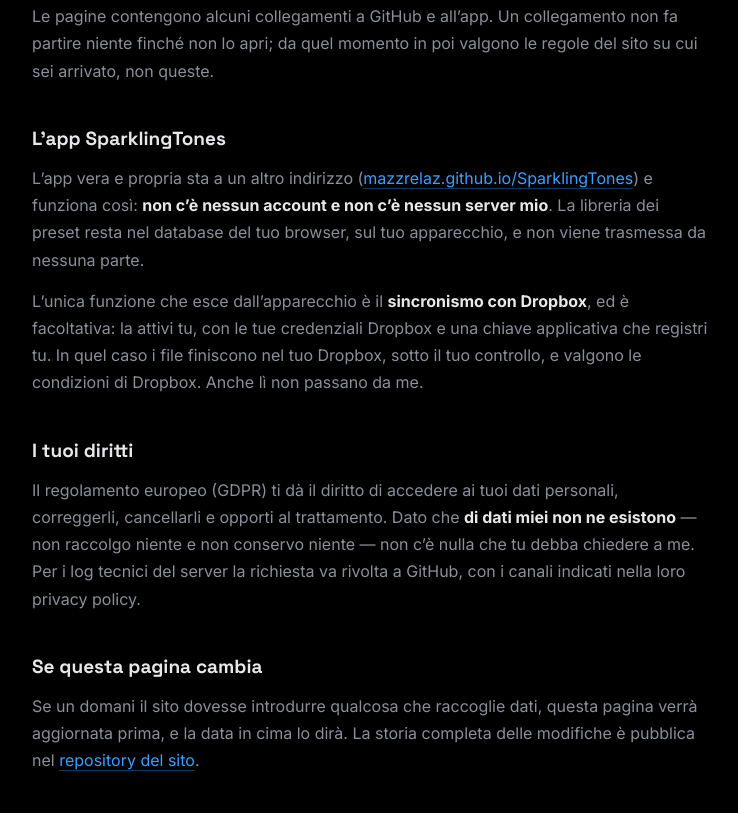
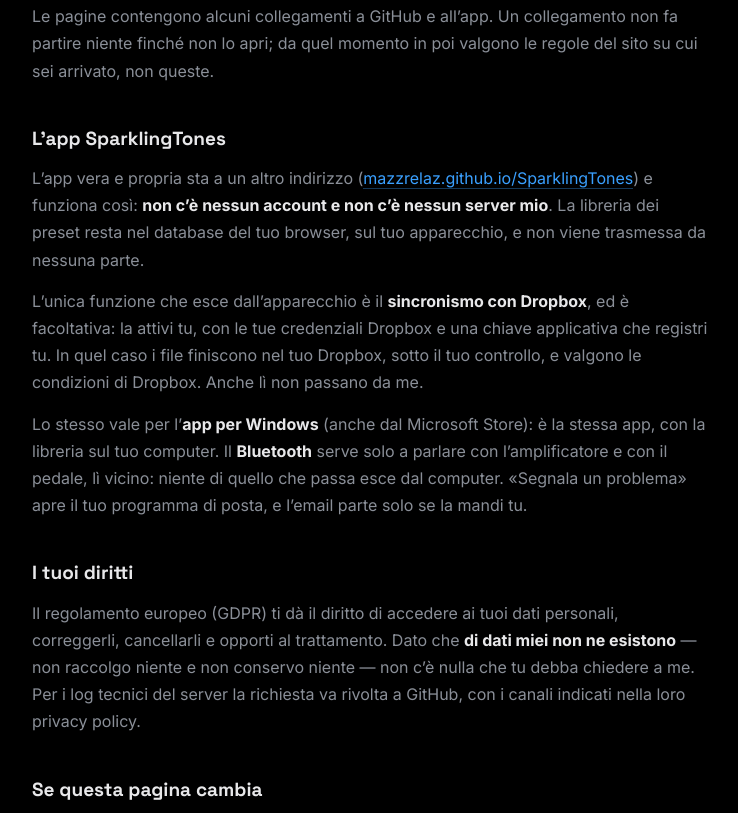
Before and after one commit to mazzrelaz/sparklingtones-sito, a plain HTML site: page privacy.html in a window 1280 px wide. Shown: the part 1230-2043 px from the top of the page, without its empty margins (270-1008 px from the left). Drawn offline with Linux system fonts and the light colour scheme.

Commit message:
Privacy: l'app per Windows e il Bluetooth
Per il Microsoft Store: la stessa app, libreria sul computer, Bluetooth
solo verso ampli e pedale, la segnalazione parte dal programma di posta.

Co-Authored-By: Claude Opus 5.5 <noreply@anthropic.com>

```diff
--- a/privacy.html
+++ b/privacy.html
@@ -86,7 +86,7 @@
 <main>
   <div class="dentro">
     <h1>Privacy</h1>
-    <p class="data">Ultimo aggiornamento: 31 agosto 2026</p>
+    <p class="data">Ultimo aggiornamento: 13 novembre 2026</p>
 
     <div class="breve">
       <p><strong>Questo sito non usa cookie e non traccia nessuno.</strong></p>
@@ -157,6 +157,13 @@
       Dropbox, sotto il tuo controllo, e valgono le condizioni di Dropbox. Anche lì non
       passano da me.
     </p>
+    <p>
+      Lo stesso vale per l&rsquo;<strong>app per Windows</strong> (anche dal Microsoft Store):
+      è la stessa app, con la libreria sul tuo computer. Il <strong>Bluetooth</strong> serve
+      solo a parlare con l&rsquo;amplificatore e con il pedale, lì vicino: niente di quello che
+      passa esce dal computer. «Segnala un problema» apre il tuo programma di posta, e
+      l&rsquo;email parte solo se la mandi tu.
+    </p>
 
     <h2>I tuoi diritti</h2>
     <p>
```
Also changed, not shown: en/privacy.html (+1 -1 lines).
